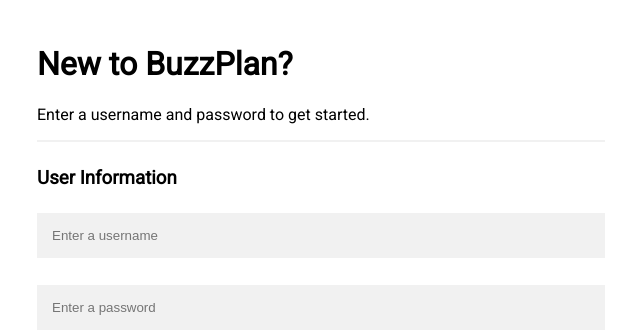
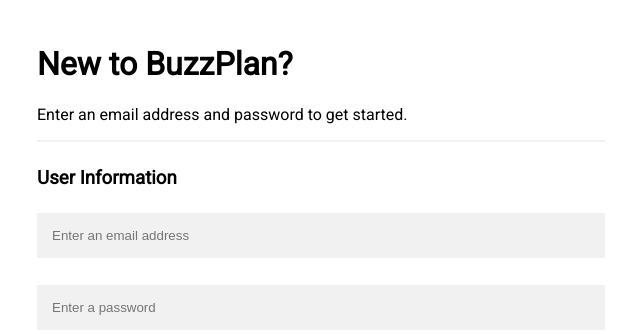
Before and after one commit to willzma/BuzzPlan, a Flask app: page /signup in a window 1280 px wide. Shown: the top 334 px of the page, without its empty margins (319-959 px from the left). Run offline with Flask 2, Linux system fonts and the light colour scheme; some libraries are stand-ins or nearby versions.

Commit message:
Basic files for Firebase user authentication

```diff
--- a/app.py
+++ b/app.py
@@ -2,6 +2,7 @@
 from flask import session, redirect, url_for, escape
 from flask import redirect
 from flask import flash
+from firebase_admin import auth
 from firebase_admin import credentials
 from firebase_admin import db
 import argparse
@@ -26,13 +27,20 @@
 @app.route('/signup', methods=['GET', 'POST'])
 def signup():
     if request.method == 'POST':
-        username, password = request.form['username'], request.form['password']
+        email, password = request.form['email'], request.form['password']
         degree, program, thread = request.form['degree'], request.form['program'], request.form['thread']
-        print(username, password, degree, program, thread)
-        db.reference('users').child(username).set({
-            'username': username,
-            'password': password
-        })
+        print(email, password, degree, program, thread)
+        user = auth.create_user(
+            email=email,
+            email_verified=False,
+            password=password,
+            disabled=False
+        )
+        user_profile = {'degree': degree, 'program': program}
+        if thread and thread != 'N/A':
+            user_profile['thread'] = thread
+        db.reference('users').child(user.uid).set(user_profile)
+        print('Successfully created new user \'{}\''.format(email))
         return render_template('index.html')
     else:
         return render_template("signup.html")
@@ -41,16 +49,16 @@
 @app.route('/signin',  methods=['GET', 'POST'])
 def signin():
     if request.method == 'POST':
-        username, password = request.form['username'], request.form['password']
-        user = db.reference('users').child(username).get()
-        if not user:
+        email, password = request.form['email'], request.form['password']
+        #user = db.reference('users').child(username).get()
+        '''if not user:
             print("User \'{}\' attempted to sign in, but that username doesn't exist!".format(username))
             return render_template('signin.html')
         if password != user['password']:
             print("User \'{}\' attempted to sign in with the wrong password.".format(username))
             return render_template('index.html')
         session['username'], session['signed-in'] = username, True
-        print("User \'{}\' successfully signed in.".format(username))
+        print("User \'{}\' successfully signed in.".format(username))'''
         return render_template('index.html')
     else:
         return render_template('signin.html')
--- a/templates/signin.html
+++ b/templates/signin.html
@@ -13,7 +13,7 @@
         <div class="signin-div">
         <h1>Sign In</h1>
         <hr>
-            <input type="text" placeholder="Enter your username" name="username" required>
+            <input type="text" placeholder="Enter your email address" name="email" required>
 
             <input type="password" placeholder="Enter your password" name="password" required>
         <hr>
--- a/templates/signup.html
+++ b/templates/signup.html
@@ -12,10 +12,10 @@
     <form method="POST" enctype="multipart/form-data">
         <div class="signup-div">
         <h1>New to BuzzPlan?</h1>
-        <p>Enter a username and password to get started.</p>
+        <p>Enter an email address and password to get started.</p>
         <hr>
             <h3>User Information</h3>
-            <input type="text" placeholder="Enter a username" name="username" required>
+            <input type="text" placeholder="Enter an email address" name="email" required>
 
             <input type="password" placeholder="Enter a password" name="password" required>
 
```
